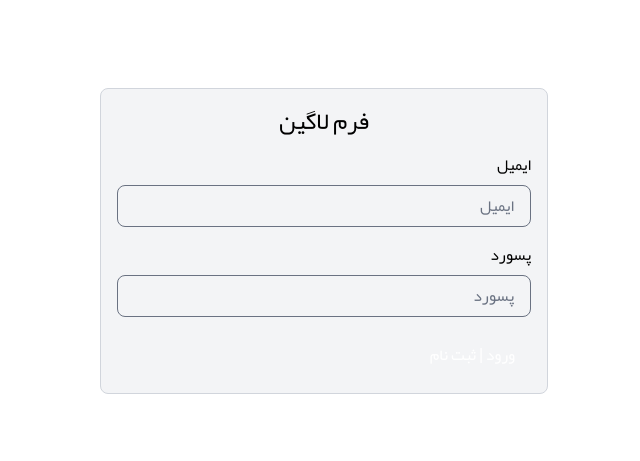
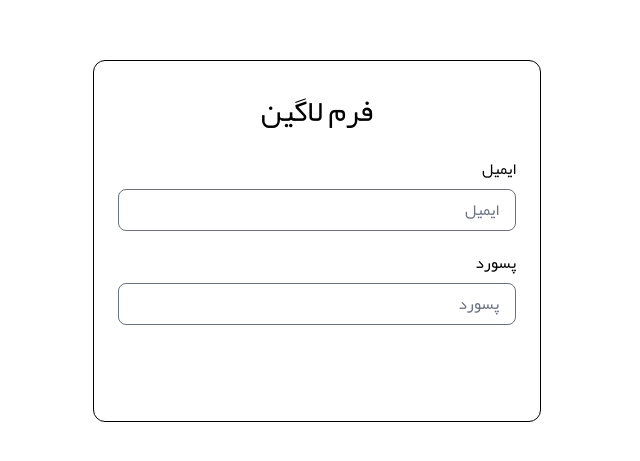
Before and after one commit to devfaf/TaskFlow, a React (Vite) app: page /login in a window 1280 px wide. Shown: the part 159-620 px from the top of the page, without its empty margins (363-1003 px from the left). Built offline with nearby package versions, Linux system fonts and the light colour scheme.

Commit message:
style: improve login style

```diff
--- a/src/features/auth/components/Login.tsx
+++ b/src/features/auth/components/Login.tsx
@@ -4,6 +4,7 @@ import { useAuthStore } from "../../auth/authStore"
 import { useNavigate } from "react-router"
 import { useState } from "react"
 import { ImSpinner2 } from "react-icons/im";
+import "../../../styles/index.css"
 
 const Login = () => {
     const login = useAuthStore(state => state.login)
@@ -25,8 +26,12 @@ const Login = () => {
 <form
     onSubmit={submitHandler}
     action=""
-            className="bg-gray-100 w-md border-gray-300 border flex flex-col items-center justify-center gap-4 p-4 rounded-lg">
-            <h2 className="text-2xl font-bold">فرم لاگین</h2>
+    className="w-full max-w-md flex flex-col items-center justify-center gap-5 rounded-xl border border-[var(--color-border)] bg-[var(--color-card)] p-6"
+>
+    <h2 className="py-2 text-3xl font-bold text-[var(--color-primary)]">
+        فرم لاگین
+    </h2>
+
     <div className="w-full">
         <Input
             id="email"
@@ -35,31 +40,30 @@ const Login = () => {
             type="email"
         />
     </div>
+
     <div className="w-full">
         <Input
             placeholder="پسورد"
             label="پسورد"
             type="password"
-
         />
     </div>
-            <div className="w-full">
+
+    <div className="w-full pt-2">
         <Button
             type="submit"
             disabled={isLoading}
-                    variant="primary">
-
-                    {
-                        isLoading ? (
-                            <div className="flex gap-2 items-center justify-center">
-                                <span>درحال ورود به پنل کاربری...
-                                </span>
+            variant="primary"
+            className="w-full"
+        >
+            {isLoading ? (
+                <div className="flex items-center justify-center gap-2">
+                    <span>درحال ورود به پنل کاربری...</span>
                     <ImSpinner2 className="animate-spin text-lg" />
                 </div>
             ) : (
                 <span>ورود | ثبت نام</span>
-                        )
-                    }
+            )}
         </Button>
     </div>
 </form>
```
Lines whose indentation alone changed are shown as unchanged.
